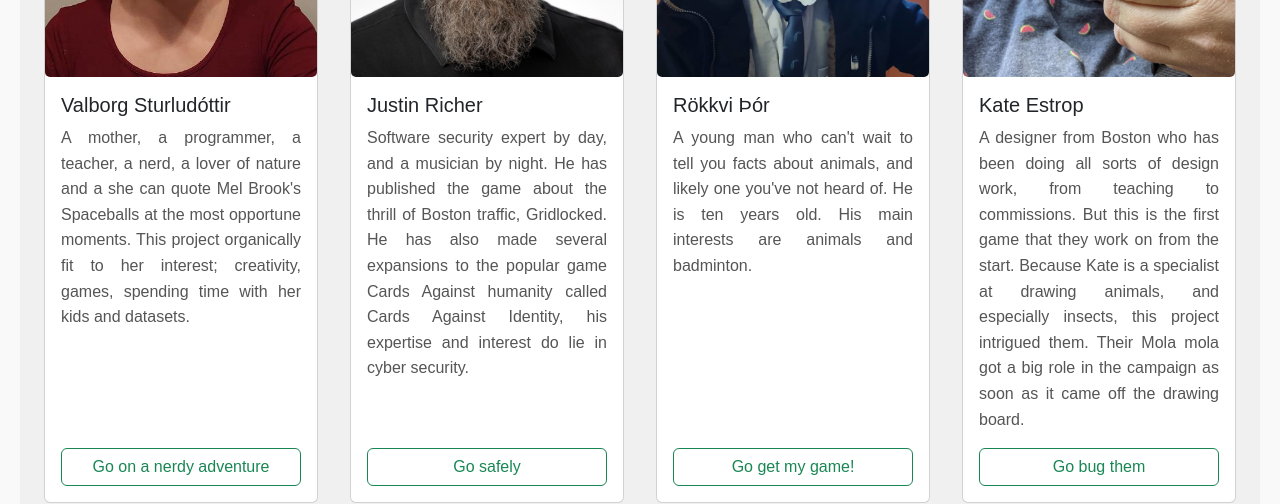
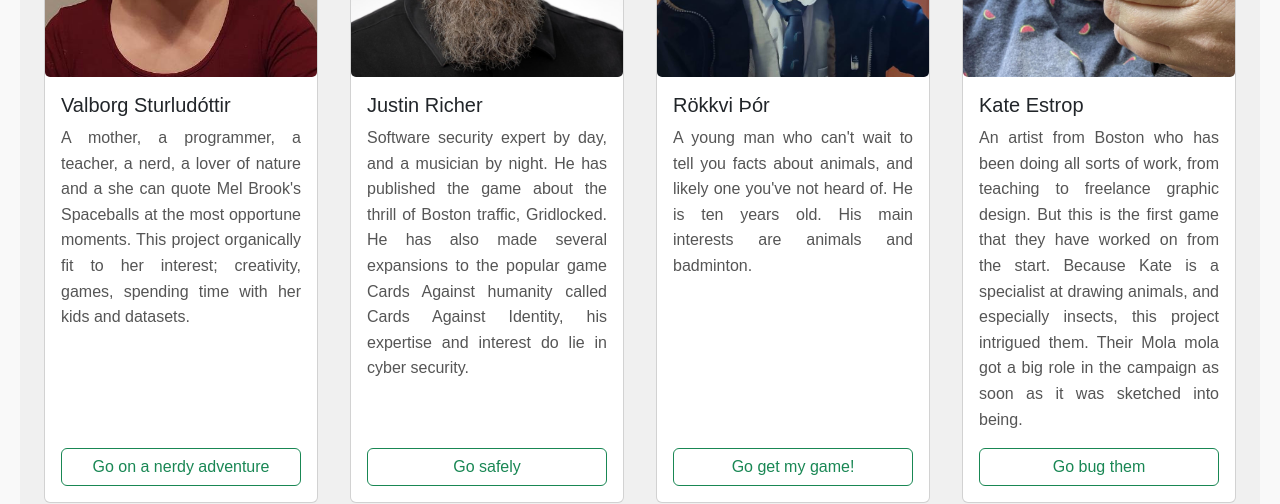
Before and after one commit to valborg/natturuval, a React app: page / in a window 1280 px wide. Shown: the part 1800-2304 px from the top of the page. Built offline with nearby package versions, Linux system fonts and the light colour scheme.

Commit message:
text changes

```diff
--- a/src/App.js
+++ b/src/App.js
@@ -139,7 +139,7 @@ const App = () => {
                             <CardImg src={kate} width="100%" height="auto" className="card-img-top" alt="Kate really impressed either by their ability to attract bugs or the bug itself"></CardImg>
                             <CardBody className="d-flex flex-column">
                             <CardTitle>Kate Estrop</CardTitle>
-                            <CardText className="kate_text" name="textstring">A designer from Boston who has been doing all sorts of design work, from teaching to commissions. But this is the first game that they work on from the start. Because Kate is a specialist at drawing animals, and especially insects, this project intrigued them. Their Mola mola got a big role in the campaign as soon as it came off the drawing board.
+                            <CardText className="kate_text" name="textstring">An artist from Boston who has been doing all sorts of work, from teaching to freelance graphic design. But this is the first game that they have worked on from the start. Because Kate is a specialist at drawing animals, and especially insects, this project intrigued them. Their Mola mola got a big role in the campaign as soon as it was sketched into being.
                             </CardText>
                                     <Button href="https://kateestrop.com/" variant="outline-success" className="btn kate_button mt-auto" name="textstring">Go bug them</Button>
                             </CardBody>
--- a/src/strings.json
+++ b/src/strings.json
@@ -18,7 +18,7 @@
     "meet_the_team": "Meet the team!",
     "justin_text": "Software security expert by day, and a musician by night. He has published the game about the thrill of Boston traffic, Gridlocked. He has also made several expansions to the popular game Cards Against humanity called Cards Against Identity, his expertise and interest do lie in cyber security.",
     "justin_button": "Trust this link",
-    "kate_text": "A designer from Boston who has been doing all sorts of design work, from teaching to commissions. But this is the first game that they work on from the start. Because Kate is a specialist at drawing animals, and especially insects, this project intrigued them. Their Mola mola got a big role in the campaign as soon as it came off the drawing board.",
+    "kate_text": "An artist from Boston who has been doing all sorts of work, from teaching to freelance graphic design. But this is the first game that they have worked on from the start. Because Kate is a specialist at drawing animals, and especially insects, this project intrigued them. Their Mola mola got a big role in the campaign as soon as it was sketched into being.",
     "kate_button": "Go bug them",
     "valborg_text": "A mother, a programmer, a teacher, a nerd, a lover of nature and a she can quote Mel Brook's Spaceballs at the most opportune moments. This project organically fit to her interest; creativity, games, spending time with her kids and datasets.",
     "valborg_button": "Go on a nerdy adventure",
```
Also changed, not shown: 1 other file (tests, documents, lock files or other folders).
